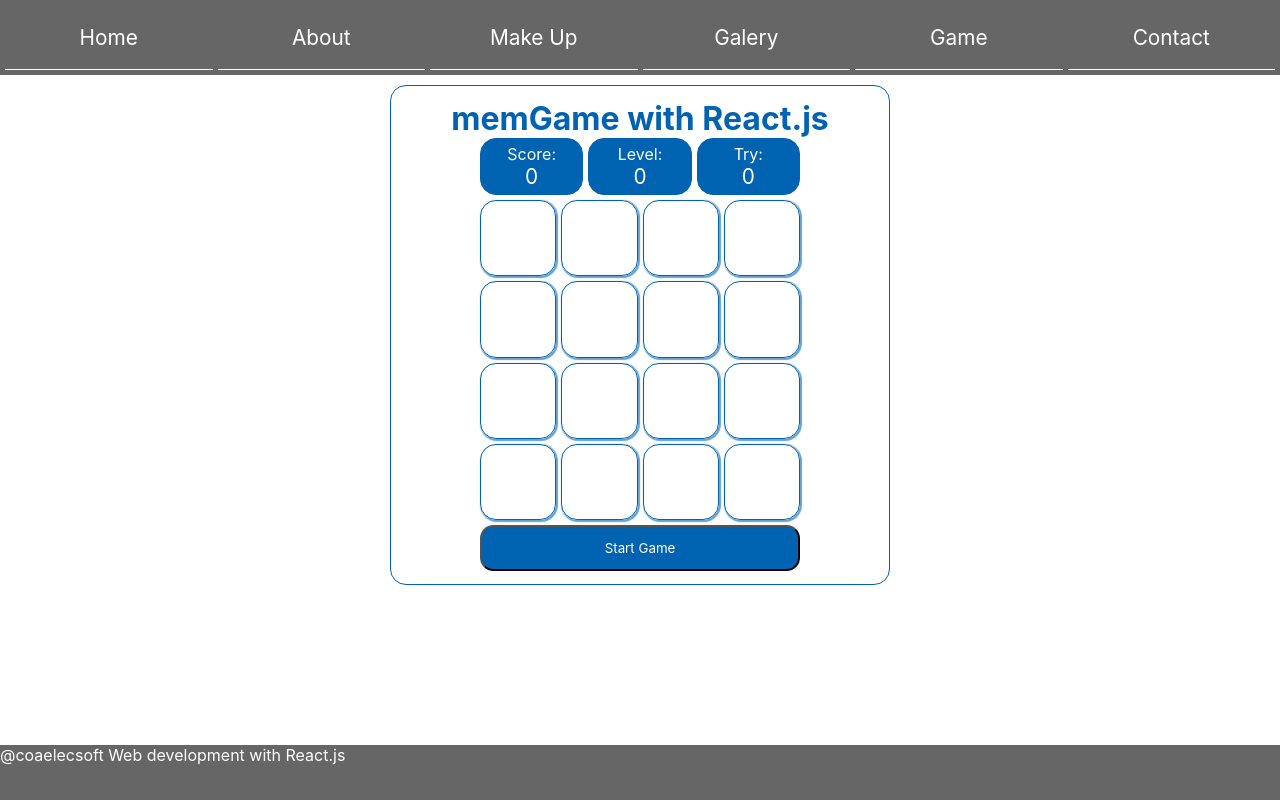
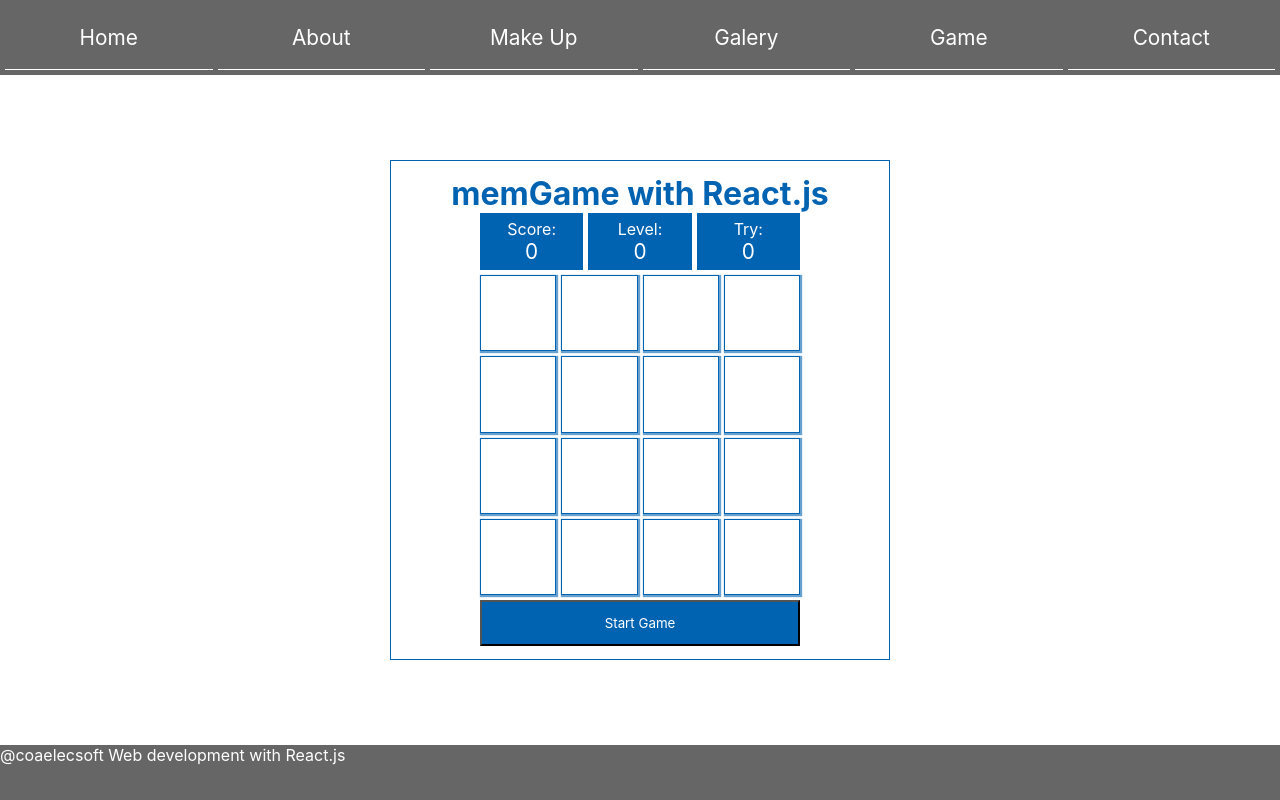
Before and after one commit to coaelecsoft/my-react-portfolio, a React (Create React App) app: page /game in a window 1280 px wide. Built offline with nearby package versions, Linux system fonts and the light colour scheme.

Commit message:
update radius element in game

```diff
--- a/src/components/game.scss
+++ b/src/components/game.scss
@@ -8,12 +8,15 @@ Click nbfs://nbhost/SystemFileSystem/Templates/ClientSide/style.scss to edit thi
 */
 $main-color: #0063B1;
 .game-frame {
-   border: $main-color solid 1px;
-    border-radius:1em;
+    border: $main-color solid 1px;
     min-width: 320px;
-    max-width:500px;
-    padding:13px;
-    margin:auto;
+    max-width: 500px;
+    padding: 13px;
+    margin: auto;
+
+    * {
+        border-radius: 0 !important;
+    }
 }
 .game-mask {
     box-shadow: 1px 2px 13px 3px $main-color;
@@ -111,6 +114,7 @@ $main-color: #0063B1;
     gap: 5px;
 
     > * {
+
         color: transparent;
         border: 1px solid $main-color;
         border-radius: 1em;
--- a/src/components/menu.scss
+++ b/src/components/menu.scss
@@ -16,7 +16,7 @@ $color-menu-one: #0063B1;
 
 .menu-component {
     background: rgba(1, 1, 1, .6);
-    position: fixed;
+    position: sticky;
     top: 0;
     left: 0;
     right: 0;
```
